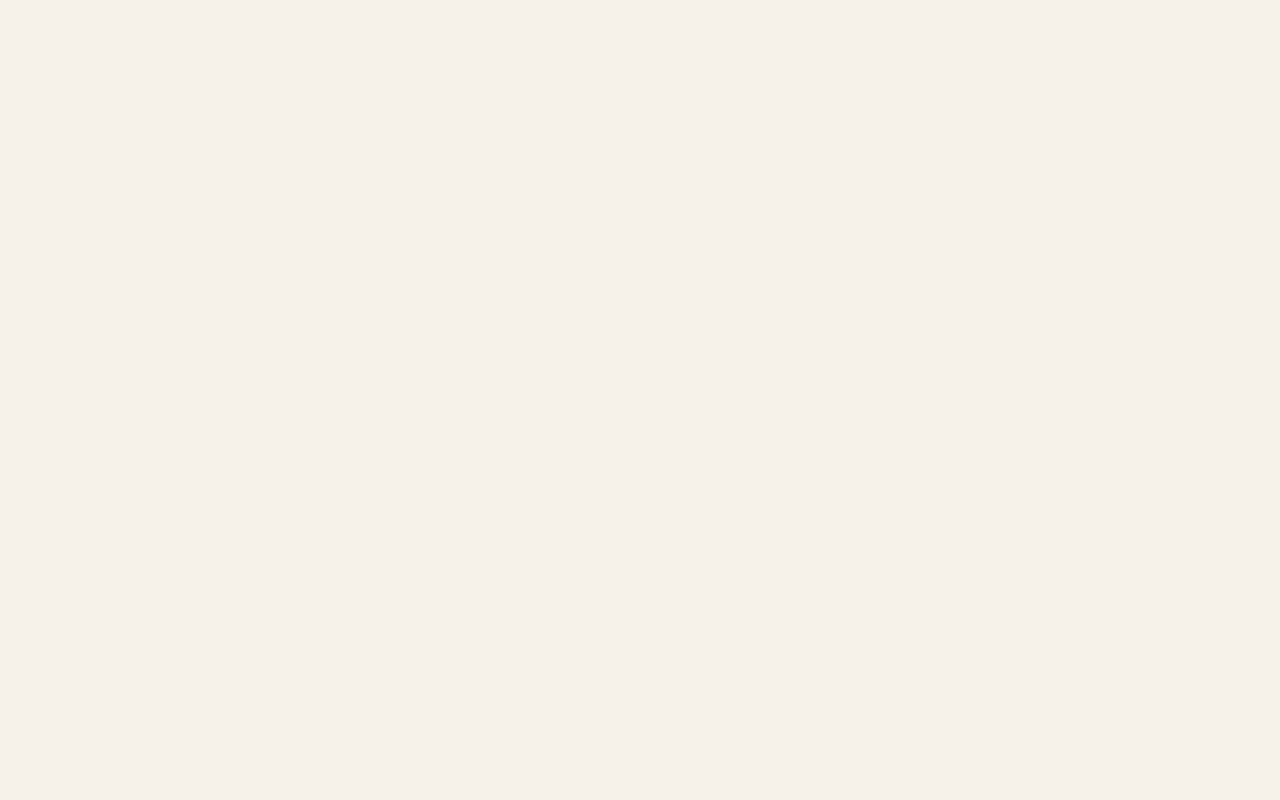
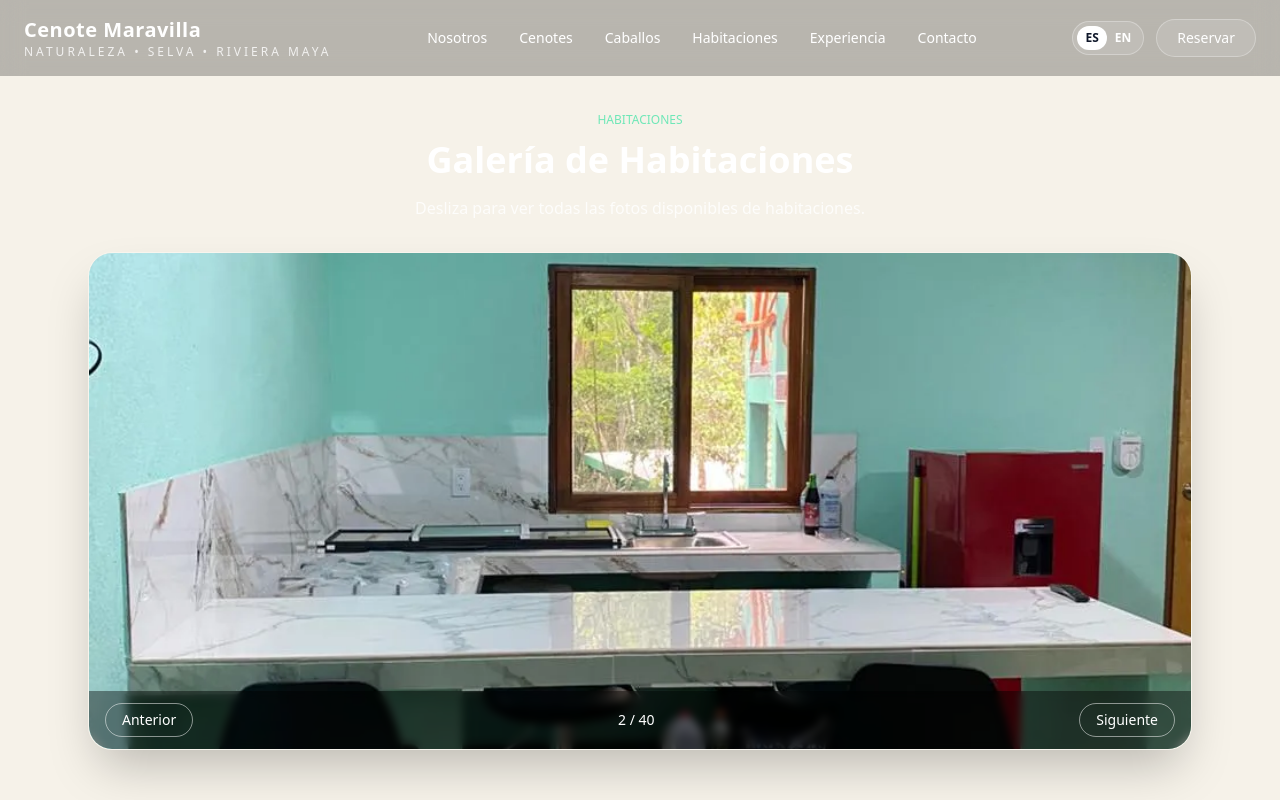
Before and after one commit to o7digital/cenotes, a Next.js app: page /es/habitaciones in a window 1280 px wide. Before the commit this address had no page. Shown: the top 800 px of the page. Built offline with nearby package versions, Linux system fonts and the light colour scheme.

Commit message:
seo: make /es/habitaciones indexable with proper canonical

```diff
--- a/app/es/habitaciones/page.tsx
+++ b/app/es/habitaciones/page.tsx
@@ -1,20 +1,42 @@
 import type { Metadata } from "next";
-import { redirect } from "next/navigation";
+import HabitacionesPage from "../../habitaciones/page";
 
 export const metadata: Metadata = {
   title: "Galería de Habitaciones | Cenote Maravilla",
   description:
     "Explora la galería de habitaciones de Cenote Maravilla en Puerto Morelos. Revisa fotos de alojamientos disponibles cerca de la Ruta de los Cenotes.",
   alternates: {
-    canonical: "/habitaciones",
+    canonical: "/es/habitaciones",
     languages: {
       en: "/habitaciones",
       es: "/es/habitaciones",
       "x-default": "/habitaciones",
     },
   },
+  openGraph: {
+    title: "Galería de Habitaciones | Cenote Maravilla",
+    description:
+      "Explora la galería de habitaciones de Cenote Maravilla en Puerto Morelos. Revisa fotos de alojamientos disponibles cerca de la Ruta de los Cenotes.",
+    url: "https://www.cenotemaravilla.online/es/habitaciones",
+    locale: "es_MX",
+    type: "website",
+    siteName: "Cenote Maravilla",
+    images: [
+      {
+        url: "https://www.cenotemaravilla.online/og-image.webp",
+        alt: "Galería de habitaciones en Cenote Maravilla",
+      },
+    ],
+  },
+  twitter: {
+    card: "summary_large_image",
+    title: "Galería de Habitaciones | Cenote Maravilla",
+    description:
+      "Explora la galería de habitaciones de Cenote Maravilla en Puerto Morelos. Revisa fotos de alojamientos disponibles cerca de la Ruta de los Cenotes.",
+    images: ["https://www.cenotemaravilla.online/og-image.webp"],
+  },
 };
 
 export default function HabitacionesEsPage() {
-  redirect("/habitaciones");
+  return <HabitacionesPage />;
 }
```
